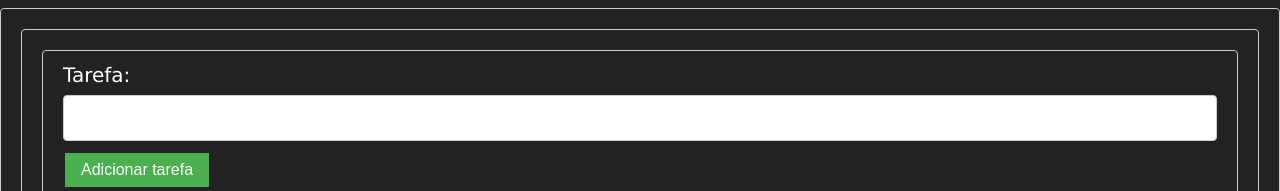
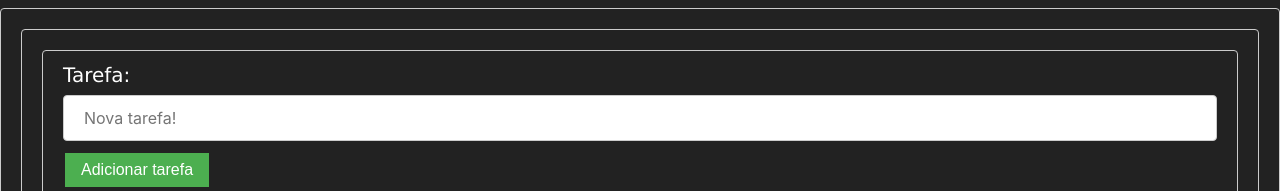
Before and after one commit to areamluersen/todo, a React (Create React App) app: page / in a window 1280 px wide. Shown: the top 191 px of the page. Built offline with nearby package versions, Linux system fonts and the light colour scheme.

Commit message:
+placeholder on input field. +adicionado controle para selecionar campo input vazio

```diff
--- a/src/App.js
+++ b/src/App.js
@@ -10,8 +10,12 @@ class App extends Component{
   }
 
   handleClickAdd(task) {
-    const todo = this.state.todo;
-    this.setState({todo: todo.concat([task])})
+    if(task !== ''){
+      const todo = this.state.todo;
+      this.setState({todo: todo.concat([task])})
+    }
+    document.getElementById("task").value = "";
+    document.getElementById("task").select();
   }
 
   handleClickRemove(i){
@@ -37,7 +41,7 @@ class App extends Component{
     <div>
       <div>
         <label>Tarefa:</label>
-        <input type="text" id="task"></input>
+        <input type="text" id="task" placeholder="Nova tarefa!"></input>
         <button className="todo" onClick={() => this.handleClickAdd(document.getElementById("task").value)}>
           {'Adicionar tarefa'}
         </button>
```
